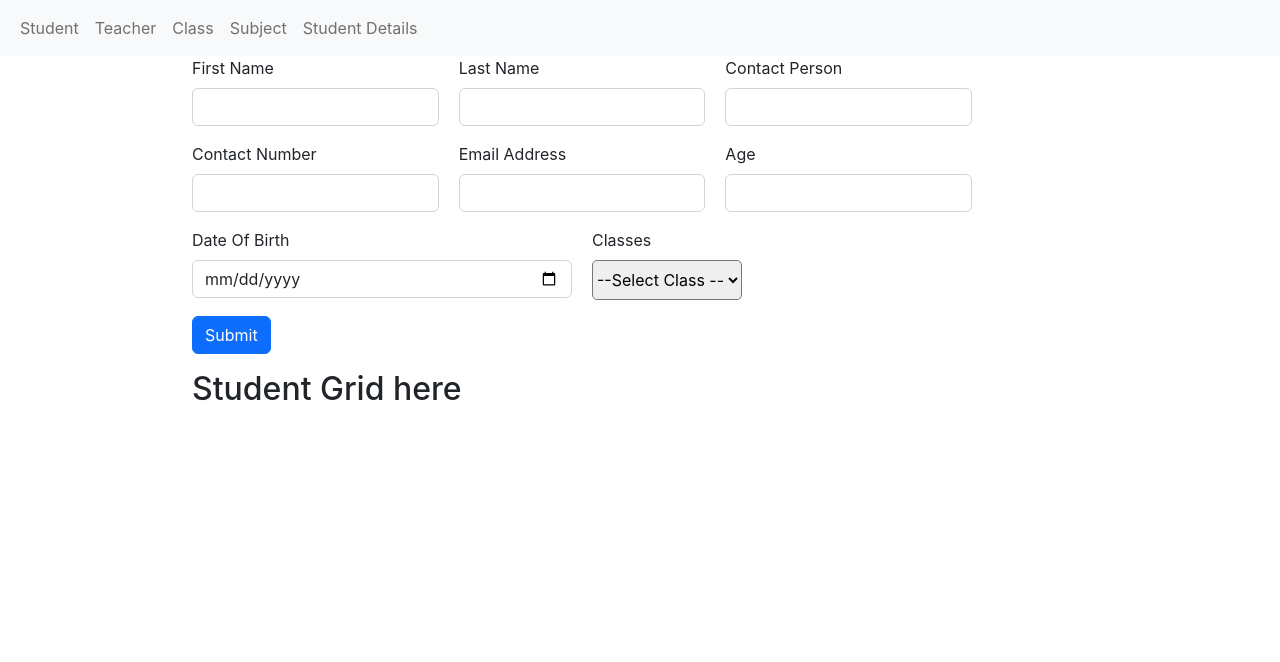
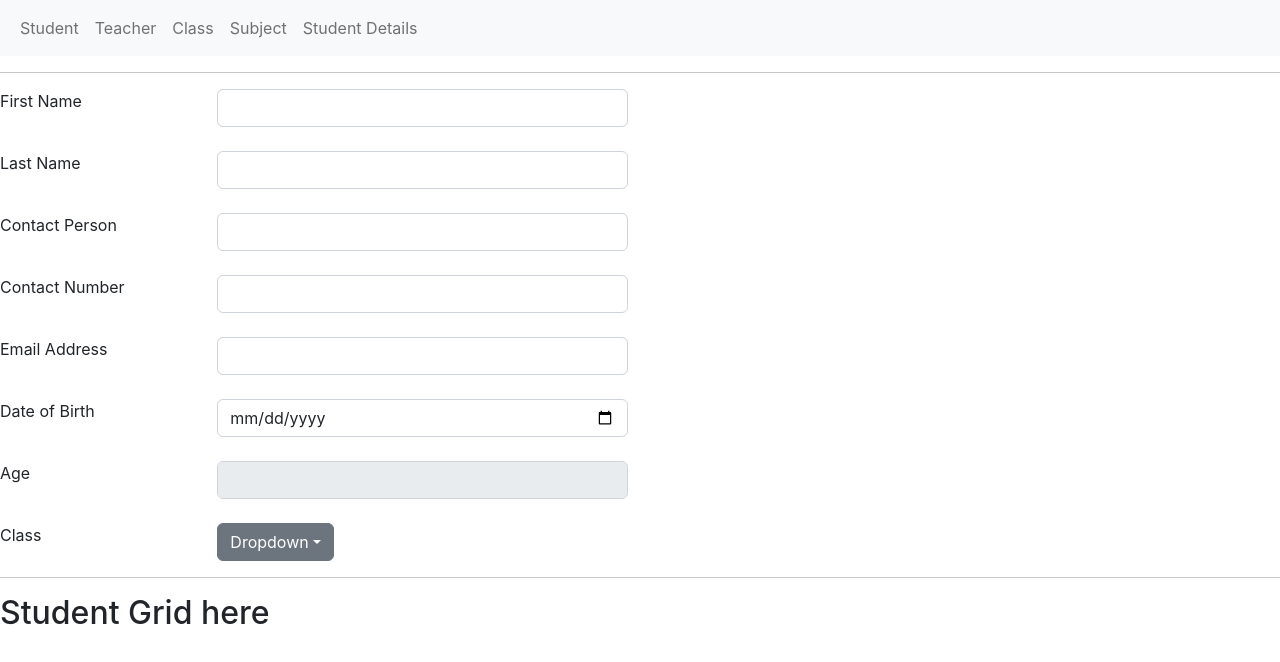
Before and after one commit to RavinduAnthony/student-management-app, a React (Create React App) app: page / in a window 1280 px wide. Shown: the top 662 px of the page. Built offline with nearby package versions, Linux system fonts and the light colour scheme; no server answers.

Commit message:
Teacger and Student interfaces modified

```diff
--- a/package.json
+++ b/package.json
@@ -13,6 +13,7 @@
     "react-router-dom": "^6.4.4",
     "react-scripts": "5.0.1",
     "reactstrap": "^9.1.5",
+    "reactstrap-date-picker": "^1.0.4",
     "web-vitals": "^2.1.4"
   },
   "scripts": {
--- a/src/Pages/StudentForm.js
+++ b/src/Pages/StudentForm.js
@@ -1,6 +1,11 @@
 import { Component } from "react";
 import { StudentGrid } from "./StudentGrid";
+import AlertBox from "./AlertBox";
+import {
+    Row, Col, Label, Button, Input, Dropdown, DropdownItem,DropdownMenu,DropdownToggle
+} from 'reactstrap';
 import axios, { Axios } from "axios";
+import { DatePicker } from "reactstrap-date-picker";
 
 export class StudentForm extends Component {
     constructor(props) {
@@ -11,8 +16,6 @@ export class StudentForm extends Component {
             studentList: '',
             classList: []
         }
-        // this.handleChange = this.handleChange.bind(this)
-        // this.handleSubmit = this.handleSubmit.bind(this)
     }
 
     handleChange(event) {
@@ -20,84 +23,164 @@ export class StudentForm extends Component {
             [event.target.name]: event.target.value
         })
     }
-    handleSubmit(event) {
-        console.log(this.state.firstName + this.state.lastName)
-    }
-    componentDidMount() {
-        axios.get(`https://localhost:44319/student/GetAllStudents`)
-            .then(response => {
-                this.setState({
-                    studentList: response.data
-                })
-                console.log(this.state.studentList)
-            })
-        axios.get(`https://localhost:44319/ClassRoom/GetAllClassRooms`)
-            .then(response => {
-                this.state.classList.push(response.data)
-                console.log("Class Rooms: ", this.state.classList)
-            })
-    }
     render() {
         return (
-            <div className="form" >
-                <form onSubmit={this.handleSubmit} >
-                    <div className="formFields" >
-                        <div className="mb-3">
-                            <label className="form-label">First Name</label>
-                            <input type="text" className="form-control" id="firstName"
-                                value={this.state.firstName} name="firstName" onChange={this.handleChange} />
-                        </div>
-                        <div className="mb-3">
-                            <label className="form-label">Last Name</label>
-                            <input type="text" className="form-control" id="lastName"
-                                value={this.state.lastName} name="lastName" onChange={this.handleChange} />
-                        </div>
-                        <div className="mb-3">
-                            <label className="form-label">Contact Person</label>
-                            <input type="text" className="form-control" id="contactPerson"
-                                value={this.state.contactPerson} name="contactPerson" onChange={this.handleChange} />
-                        </div>
-                    </div>
-                    <div className="formFields" >
-                        <div className="mb-3">
-                            <label className="form-label">Contact Number</label>
-                            <input type="text" className="form-control" id="contactNumber"
-                                value={this.state.contactNumber} name="contactNumber" onChange={this.handleChange} />
-                        </div>
-                        <div class="mb-3">
-                            <label className="form-label">Email Address</label>
-                            <input type="email" className="form-control" id="email"
-                                value={this.state.email} name="email" onChange={this.handleChange} />
-                        </div>
-                        <div className="mb-3">
-                            <label className="form-label">Age</label>
-                            <input type="Number" className="form-control" id="age"
-                                value={this.state.age} name="age" onChange={this.handleChange} />
-                        </div>
-                    </div>
-                    <div className="formFields" >
-                        <div className="mb-3">
-                            <label className="form-label">Date Of Birth</label>
-                            <input type="Date" className="form-control" id="dob"
-                                value={this.state.dob} name="dob" onChange={this.handleChange} />
-                        </div>
-                        <div className="mb-3">
-                            <label className="form-label">Classes</label>
-                            <br />
-                            <select id="classDropdown" className="customSelect" >
-                                <option value="none" selected disabled hidden> --Select Class --</option>
-                            </select>
-                        </div>
+            <div>
+                <hr />
+                <Row>
+                    <Col md="6" xs="12">
+                        <Row>
+                            <Col md="4" xs="12">
+                                <Label>First Name</Label>
 
+                            </Col>
 
-                    </div>
-                    <div className="formFields">
-                        <div className="mb-3" >
-                            <button className="btn btn-primary">Submit</button>
-                        </div>
+                            <Col md="8" xs="12">
+                                <Input
+                                    value={this.state.firstName}
+                                    onChange={(e) => { this.setState({ className: e.target.value }) }}
+                                />
+                            </Col>
+                        </Row>
+                    </Col>
+                </Row>
+                <br />
+                <Row>
+                    <Col md="6" xs="12">
+                        <Row>
+                            <Col md="4" xs="12">
+                                <Label>Last Name</Label>
 
-                    </div>
-                </form>
+                            </Col>
+
+                            <Col md="8" xs="12">
+                                <Input
+                                    value={this.state.lastName}
+                                    onChange={(e) => { this.setState({ className: e.target.value }) }}
+                                />
+                            </Col>
+                        </Row>
+                    </Col>
+                </Row>
+                <br />
+                <Row>
+                    <Col md="6" xs="12">
+                        <Row>
+                            <Col md="4" xs="12">
+                                <Label>Contact Person</Label>
+
+                            </Col>
+
+                            <Col md="8" xs="12">
+                                <Input
+                                    value={this.state.contactPerson}
+                                    onChange={(e) => { this.setState({ className: e.target.value }) }}
+                                />
+                            </Col>
+                        </Row>
+                    </Col>
+                </Row>
+                <br />
+                <Row>
+                    <Col md="6" xs="12">
+                        <Row>
+                            <Col md="4" xs="12">
+                                <Label>Contact Number</Label>
+
+                            </Col>
+
+                            <Col md="8" xs="12">
+                                <Input
+                                    value={this.state.contactNumber}
+                                    onChange={(e) => { this.setState({ className: e.target.value }) }}
+                                />
+                            </Col>
+                        </Row>
+                    </Col>
+                </Row>
+                <br />
+                <Row>
+                    <Col md="6" xs="12">
+                        <Row>
+                            <Col md="4" xs="12">
+                                <Label>Email Address</Label>
+
+                            </Col>
+
+                            <Col md="8" xs="12">
+                                <Input
+                                    value={this.state.email}
+                                    onChange={(e) => { this.setState({ className: e.target.value }) }}
+                                />
+                            </Col>
+                        </Row>
+                    </Col>
+                </Row>
+                <br />
+                <Row>
+                    <Col md="6" xs="12">
+                        <Row>
+                            <Col md="4" xs="12">
+                                <Label>Date of Birth</Label>
+
+                            </Col>
+
+                            <Col md="8" xs="12">
+                                <Input
+                                    type="date"
+                                    value={this.state.email}
+                                    onChange={(e) => { this.setState({ className: e.target.value }) }}
+                                />
+                            </Col>
+                        </Row>
+                    </Col>
+                </Row>
+                <br />
+                <Row>
+                    <Col md="6" xs="12">
+                        <Row>
+                            <Col md="4" xs="12">
+                                <Label>Age</Label>
+
+                            </Col>
+
+                            <Col md="8" xs="12">
+                                <Input
+                                    value={this.state.age}
+                                    onChange={(e) => { this.setState({ className: e.target.value }) }}
+                                    disabled
+                                />
+                            </Col>
+                        </Row>
+                    </Col>
+                </Row>
+                <br />
+                <Row>
+                    <Col md="6" xs="12">
+                        <Row>
+                            <Col md="4" xs="12">
+                                <Label>Class</Label>
+
+                            </Col>
+
+                            <Col md="8" xs="12">
+                                <Dropdown>
+                                    <DropdownToggle caret>
+                                        Dropdown
+                                    </DropdownToggle>
+                                    <DropdownMenu>
+                                        <DropdownItem header>Header</DropdownItem>
+                                        <DropdownItem disabled>Action</DropdownItem>
+                                        <DropdownItem>Another Action</DropdownItem>
+                                        <DropdownItem divider />
+                                        <DropdownItem>Another Action</DropdownItem>
+                                    </DropdownMenu>
+                                </Dropdown>
+                            </Col>
+                        </Row>
+                    </Col>
+                </Row>
+                <hr/>
                 <div>
                     <StudentGrid />
                 </div>
--- a/src/Pages/TeacherGrid.js
+++ b/src/Pages/TeacherGrid.js
@@ -1,7 +1,32 @@
+import { Button, Table } from 'reactstrap';
 export function TeacherGrid(props){
     return(
         <div>
-            <h2>Teacher Grid here</h2>
+            <Table bordered>
+                <thead>
+                    <tr>Teachers</tr>
+                </thead>
+                <tbody>
+                    {classRooms.map(cls =>
+                        <tr >
+                            <td>{cls.classRoomName}</td>
+                            <td>
+                                <Button outline color="info" id={cls.classRoomId}
+                                    onClick = {() =>{props.updateMothod(cls.classRoomId)}}>
+                                    Edit
+                                </Button>
+                            </td>
+                            <td>
+                                <Button outline color="danger" id={cls.classRoomId}
+                                    onClick = {() =>{props.DeleteMethod(cls.classRoomId)}}>
+                                    Delete
+                                </Button>
+                            </td>
+
+                        </tr>
+                        )}
+                </tbody>
+            </Table>
         </div>
     )
 }
```
Also changed, not shown: src/Pages/TeacherForm.js (+93 -1 lines), 1 other file (tests, documents, lock files or other folders).
